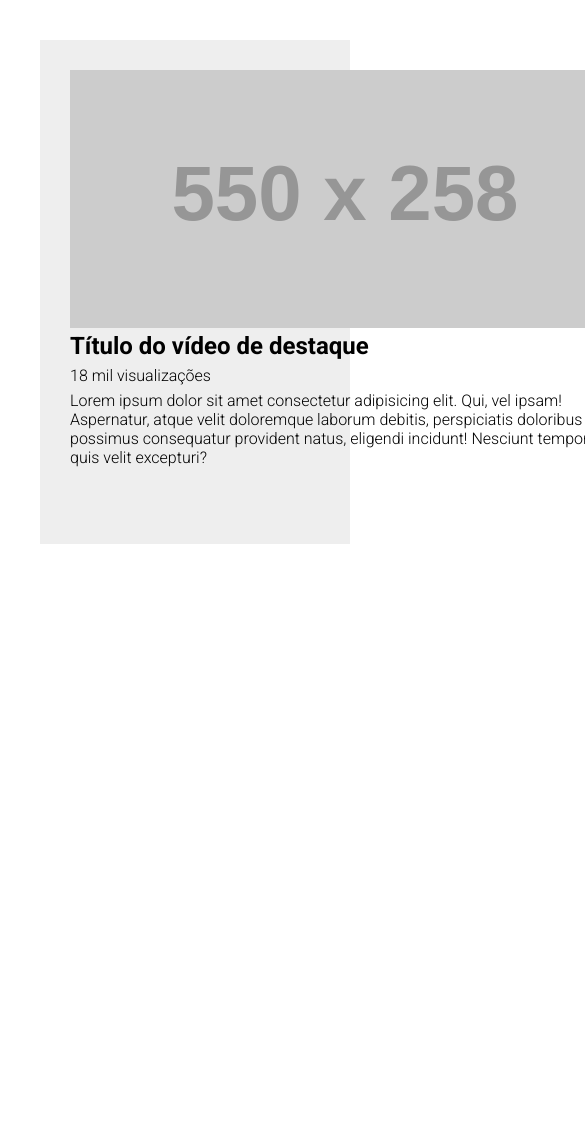
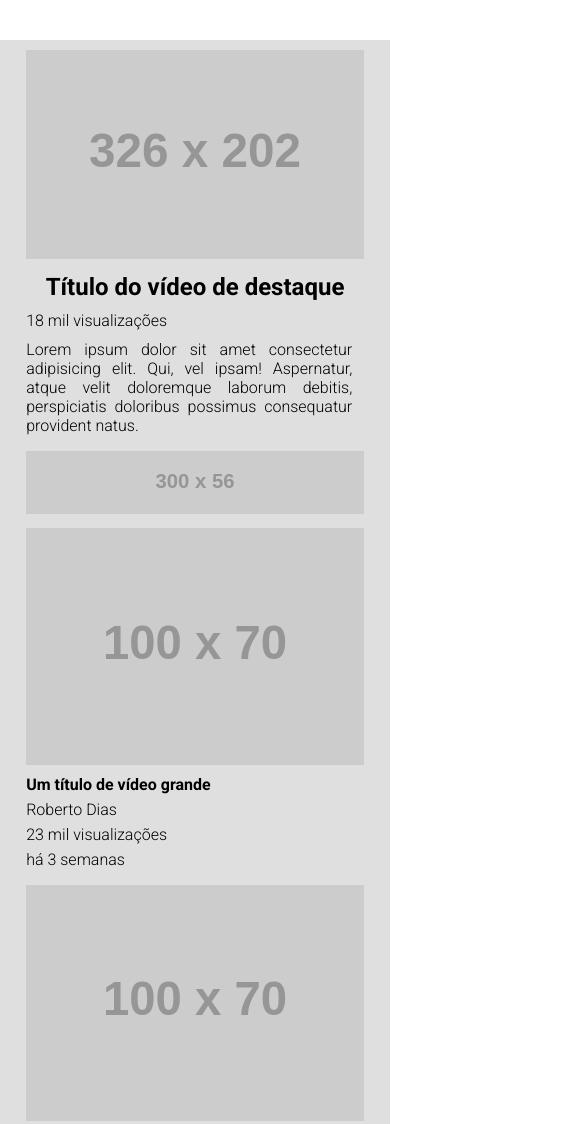
Before and after one commit to wllysses/desafios-devquest-html-css-avancado, a plain HTML site: page desafio-03/index.html in a window 390 px wide. Shown: the top 1124 px of the page, 585 px wide, since content can reach past the window. Before the commit the page ends 844 px from the top, so only its background shows below. Drawn offline with Linux system fonts and the light colour scheme; placeholder pictures from the web are drawn by us.

Commit message:
commit-refatorar-desafio-03

```diff
--- a/desafio-03/index.html
+++ b/desafio-03/index.html
@@ -6,26 +6,26 @@
     <meta name="viewport" content="width=device-width, initial-scale=1.0">
     <title>Desafio 03 - Quest avançada</title>
 
-    <link rel="stylesheet" href="style.css">
+    <link rel="stylesheet" href="./src/css/style.css">
 </head>
 <body>
     <section class="container">
         <div class="column01">
             <div class="destaque">
-                <img src="https://via.placeholder.com/550x258" alt="">
+                <img src="https://via.placeholder.com/326x202" alt="">
                 <h1>Título do vídeo de destaque</h1>
-                <p>18 mil visualizações</p>
-                <p class="texto">Lorem ipsum dolor sit amet consectetur adipisicing elit. Qui, vel ipsam! Aspernatur, atque velit doloremque laborum debitis, perspiciatis doloribus possimus consequatur provident natus, eligendi incidunt! Nesciunt tempore quis velit excepturi?</p>
+                <p class="visualizacoes">18 mil visualizações</p>
+                <p class="texto">Lorem ipsum dolor sit amet consectetur adipisicing elit. Qui, vel ipsam! Aspernatur, atque velit doloremque laborum debitis, perspiciatis doloribus possimus consequatur provident natus.</p>
             </div>
         </div>
 
         <div class="column02">
             <div class="propaganda">
-                <img src="https://via.placeholder.com/550x73" alt="">
+                <img src="https://via.placeholder.com/300x56" alt="">
             </div>
             <div class="videos">
                 <div class="video">
-                    <img src="https://via.placeholder.com/130x90" alt="">
+                    <img src="https://via.placeholder.com/100x70" alt="">
                     <div class="informacoes">
                         <h2>Um título de vídeo grande</h2>
                         <p>Roberto Dias</p>
@@ -34,7 +34,7 @@
                     </div>
                 </div>
                 <div class="video">
-                    <img src="https://via.placeholder.com/130x90" alt="">
+                    <img src="https://via.placeholder.com/100x70" alt="">
                     <div class="informacoes">
                         <h2>Um título de vídeo grande</h2>
                         <p>Roberto Dias</p>
@@ -43,7 +43,7 @@
                     </div>
                 </div>
                 <div class="video">
-                    <img src="https://via.placeholder.com/130x90" alt="">
+                    <img src="https://via.placeholder.com/100x70" alt="">
                     <div class="informacoes">
                         <h2>Um título de vídeo grande</h2>
                         <p>Roberto Dias</p>
--- /dev/null
+++ b/desafio-03/src/css/style.css
@@ -0,0 +1,96 @@
+@import url('https://fonts.googleapis.com/css2?family=Roboto:wght@300;700&display=swap');
+
+* {
+    margin: 0;
+    padding: 0;
+    box-sizing: border-box;
+}
+
+body {
+    font-family: 'Roboto', sans-serif;
+}
+
+.container {
+    background-color: #dfdfdf;
+    max-width: 656px;
+    margin: 100px auto;
+    padding: 10px;
+
+    display: grid;
+    grid-template-columns: repeat(2, 1fr);
+    grid-gap: 10px;
+}
+
+.container .column01 {
+    display: flex;
+}
+
+.container .column01 .destaque h3, p {
+    margin: 6px 0;
+    max-width: 326px;
+    text-align: justify;
+}
+
+h1 {
+    margin-top: 10px;
+}
+
+h2 {
+    font-size: 16px;
+}
+
+.container .column01 .visualizacoes {
+    margin: 10px 0;
+}
+
+.container .column02 {
+    display: flex;
+    flex-direction: column;
+}
+
+.container .column02 .video {
+    display: flex;
+    margin: 10px auto;
+}
+
+.container .column02 .video .informacoes {
+    margin-left: 15px;
+}
+
+@media (max-width: 725px) {
+    .container {
+        display: flex;
+        flex-direction: column;
+        justify-content: center;
+        align-items: center;
+        max-width: 100vh;
+    }
+}
+
+@media (max-width: 425px) {
+
+    .container {
+        max-width: 400px;
+        margin: 40px auto;
+    }
+    img {
+        width: 40vh;
+    }
+
+    .container .column01 .destaque {
+        text-align: center;
+    }
+
+    .container .column01 .visualizacoes {
+        margin: 10px 0;
+    }
+
+    .container .column02 .video {
+        flex-direction: column;
+    }
+
+    .container .column02 .video .informacoes {
+        margin-left: 0;
+        margin-top: 10px;
+    }
+}
--- a/desafio-03/style.css
+++ /dev/null
@@ -1,44 +0,0 @@
-@charset "UTF-8";
-
-@import url('https://fonts.googleapis.com/css2?family=Roboto:wght@300;700&display=swap');
-
-* {
-    margin: 0;
-    padding: 0;
-    box-sizing: border-box;
-}
-
-body {
-    font-family: 'Roboto', sans-serif;;
-}
-
-.container {
-    display: grid;
-    grid-template-columns: repeat(2, auto);
-    margin: 40px;
-    background-color: rgba(211, 211, 211, 0.397);
-    padding: 30px;
-
-}
-
-.container .column01 {
-    display: flex;
-    width: 100%;
-}
-
-.container .column01 .destaque h3, p {
-    margin: 6px 0;
-}
-
-.container .column01 .texto {
-    max-width: 550px;
-}
-
-.container .column02 .video {
-    display: flex;
-    margin: 10px auto;
-}
-
-.container .column02 .video .informacoes {
-    margin-left: 15px;
-}
```
